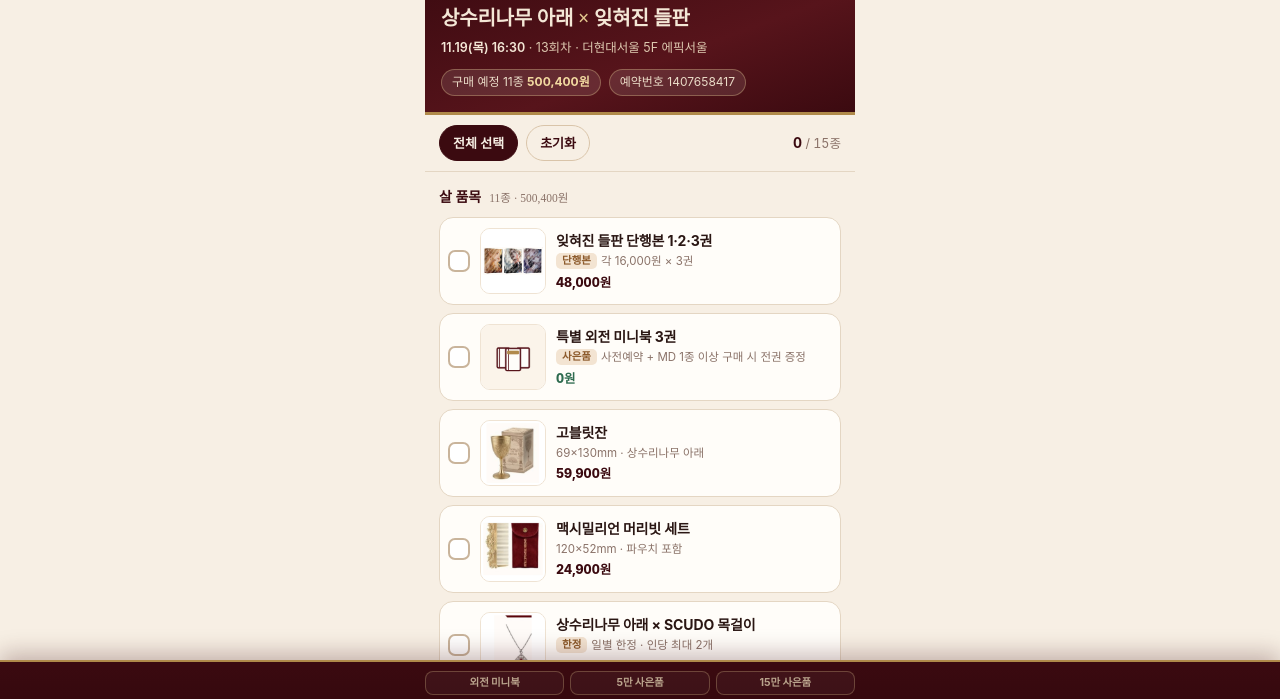
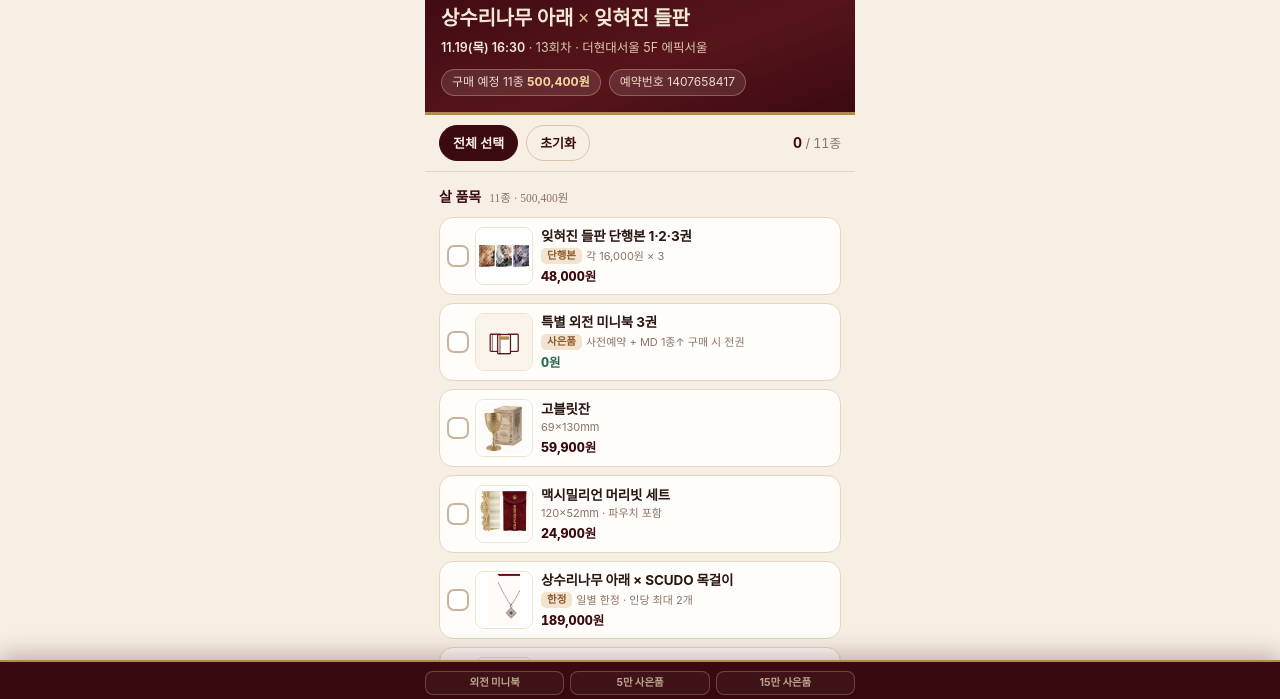
Before and after one commit to YUB0M/insta-report, a plain HTML site: page sangsuri/index.html in a window 1280 px wide. Shown: the part 36-735 px from the top of the page. Drawn offline with Linux system fonts and the light colour scheme.

Commit message:
체크리스트: 좁은 폭에서 행 간격·문구 정리

```diff
--- a/sangsuri/index.html
+++ b/sangsuri/index.html
@@ -84,12 +84,12 @@
 
   li.row{
     display:grid;
-    grid-template-columns:22px 66px 1fr auto;
-    align-items:center;gap:10px;
+    grid-template-columns:20px 58px 1fr auto;
+    align-items:center;gap:8px;
     background:var(--paper);
     border:1px solid var(--line);
     border-radius:14px;
-    padding:10px 10px 10px 8px;
+    padding:9px 8px 9px 7px;
     transition:border-color .15s, box-shadow .15s, background .15s;
   }
   li.row.on{border-color:#C9A96E;box-shadow:0 2px 10px rgba(59,10,16,.08);background:#FFFCF6}
@@ -108,15 +108,15 @@
   }
 
   .thumb{
-    width:66px;height:66px;border-radius:10px;overflow:hidden;flex:none;
+    width:58px;height:58px;border-radius:9px;overflow:hidden;flex:none;
     background:#fff;border:1px solid #EFE3D3;
     display:flex;align-items:center;justify-content:center;
   }
   .thumb img{width:100%;height:100%;object-fit:contain;display:block}
 
   .info{min-width:0}
-  .name{font-size:14px;font-weight:700;letter-spacing:-.01em;line-height:1.32}
-  .meta{font-size:11.5px;color:var(--sub);margin-top:3px;line-height:1.35}
+  .name{font-size:13.5px;font-weight:700;letter-spacing:-.01em;line-height:1.32}
+  .meta{font-size:11px;color:var(--sub);margin-top:2px;line-height:1.32}
   .meta .tag{
     display:inline-block;margin-right:4px;padding:1px 6px;border-radius:5px;
     background:#F3E4D2;color:#8C5A2B;font-size:10.5px;font-weight:700;vertical-align:1px;
@@ -128,11 +128,11 @@
   .qty{display:none;align-items:center;gap:0;border:1px solid var(--line);border-radius:999px;overflow:hidden;background:#fff}
   li.row.on .qty{display:flex}
   .qty button{
-    width:30px;height:30px;border:0;background:#fff;color:var(--wine);
-    font-size:17px;line-height:1;font-weight:600;cursor:pointer;padding:0;
+    width:26px;height:28px;border:0;background:#fff;color:var(--wine);
+    font-size:16px;line-height:1;font-weight:600;cursor:pointer;padding:0;
   }
   .qty button:disabled{color:#CDBDAF}
-  .qty .n{min-width:20px;text-align:center;font-size:13px;font-weight:700;font-variant-numeric:tabular-nums}
+  .qty .n{min-width:16px;text-align:center;font-size:12.5px;font-weight:700;font-variant-numeric:tabular-nums}
 
   details.more{margin-top:14px;border:1px solid var(--line);border-radius:14px;background:#FBF5EB;overflow:hidden}
   details.more summary{
@@ -248,21 +248,21 @@
 (function(){
   var IMG = "img/";
   var items = [
-    {id:"books",   name:"잊혀진 들판 단행본 1·2·3권", price:48000, meta:"각 16,000원 × 3권", tag:"단행본", img:"books.jpg", group:"main"},
-    {id:"minibook",name:"특별 외전 미니북 3권", price:0, meta:"사전예약 + MD 1종 이상 구매 시 전권 증정", tag:"사은품", img:"minibook.jpg", group:"main"},
-    {id:"goblet",  name:"고블릿잔", price:59900, meta:"69×130mm · 상수리나무 아래", img:"goblet.jpg", group:"main"},
+    {id:"books",   name:"잊혀진 들판 단행본 1·2·3권", price:48000, meta:"각 16,000원 × 3", tag:"단행본", img:"books.jpg", group:"main"},
+    {id:"minibook",name:"특별 외전 미니북 3권", price:0, meta:"사전예약 + MD 1종↑ 구매 시 전권", tag:"사은품", img:"minibook.jpg", group:"main"},
+    {id:"goblet",  name:"고블릿잔", price:59900, meta:"69×130mm", img:"goblet.jpg", group:"main"},
     {id:"comb",    name:"맥시밀리언 머리빗 세트", price:24900, meta:"120×52mm · 파우치 포함", img:"comb.jpg", group:"main"},
     {id:"necklace_oak", name:"상수리나무 아래 × SCUDO 목걸이", price:189000, meta:"일별 한정 · 인당 최대 2개", tag:"한정", img:"necklace_oak.jpg", group:"main"},
     {id:"diffuser",name:"전시 시그니처 디퓨저", price:18000, meta:"50mL", img:"diffuser.jpg", group:"main"},
     {id:"map",     name:"로비텐 세계관 맵", price:29900, meta:"1124.8×190mm", img:"map.jpg", group:"main"},
-    {id:"jewelbox",name:"탈리아 보석함", price:75900, meta:"188×132×85mm · 로엠 기사단 단추 증정", img:"jewelbox.jpg", group:"main"},
-    {id:"squeezer",name:"로엠 기사단 단추 스퀴저", price:8000, meta:"25×80mm · 파우치 포함", img:"squeezer.jpg", group:"main"},
+    {id:"jewelbox",name:"탈리아 보석함", price:75900, meta:"188×132×85mm · 단추 증정", img:"jewelbox.jpg", group:"main"},
+    {id:"squeezer",name:"로엠 기사단 단추 스퀴저", price:8000, meta:"파우치 포함", img:"squeezer.jpg", group:"main"},
     {id:"diary",   name:"탈리아 일기장", price:23900, meta:"138×183mm", img:"diary.jpg", group:"main"},
     {id:"khan",    name:"아기 칸 봉제 인형 키링", price:22900, meta:"80×110mm", img:"khan.jpg", group:"main"},
 
     {id:"necklace_field", name:"잊혀진 들판 × SCUDO 목걸이", price:189000, meta:"일별 한정 · 인당 최대 2개", tag:"한정", img:"necklace_field.jpg", group:"extra"},
-    {id:"calendar",name:"탁상 달력 2027", price:22900, meta:"명대사 일러스트 12장 + 인물 공식 생일 표기", img:"calendar.jpg", group:"extra"},
-    {id:"postcards",name:"일러스트 엽서 1·2·3권", price:5500, meta:"각 5,500원 · 엽서류는 외전 사은품 조건 제외", img:"postcards.jpg", group:"extra"},
+    {id:"calendar",name:"탁상 달력 2027", price:22900, meta:"명대사 일러스트 12장 + 생일 표기", img:"calendar.jpg", group:"extra"},
+    {id:"postcards",name:"일러스트 엽서 1·2·3권", price:5500, meta:"각 5,500원 · 엽서류는 사은품 제외", img:"postcards.jpg", group:"extra"},
     {id:"bag",     name:"전시 쇼핑백", price:1000, meta:"315×400×120mm", img:"bag.jpg", group:"extra"}
   ];
 
@@ -303,7 +303,7 @@
   var extra = items.filter(function(i){return i.group==="extra";});
   byId("mainList").innerHTML = main.map(rowHTML).join("");
   byId("extraList").innerHTML = extra.map(rowHTML).join("");
-  byId("cntAll").textContent = items.length;
+  byId("cntAll").textContent = main.length;
 
   function total(){
     var sum = 0, n = 0;
@@ -333,8 +333,9 @@
       if(q > 0){ sum += it.price * q; n++; }
     });
 
+    var nMain = main.filter(function(it){ return (state[it.id] || 0) > 0; }).length;
     byId("sum").textContent = won(sum);
-    byId("cnt").textContent = n;
+    byId("cnt").textContent = nMain;
     byId("cnt2").textContent = n;
 
     // 사은품 조건: 엽서류·미니북 제외 MD 1종 이상
```
